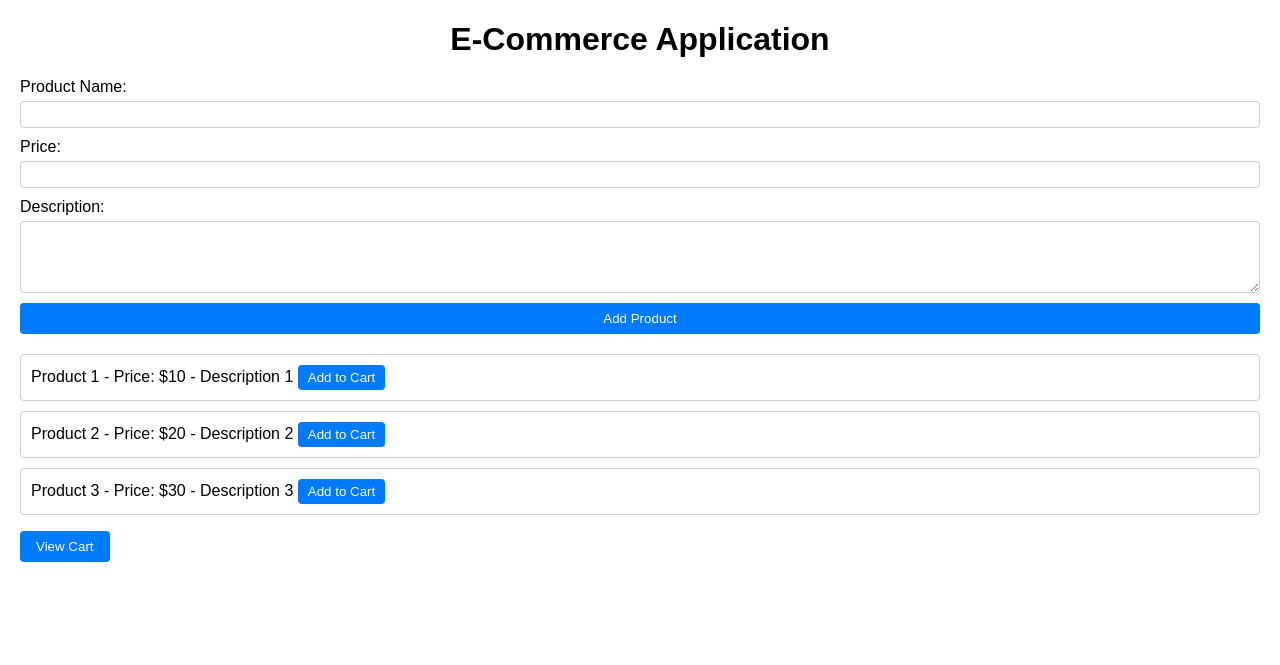
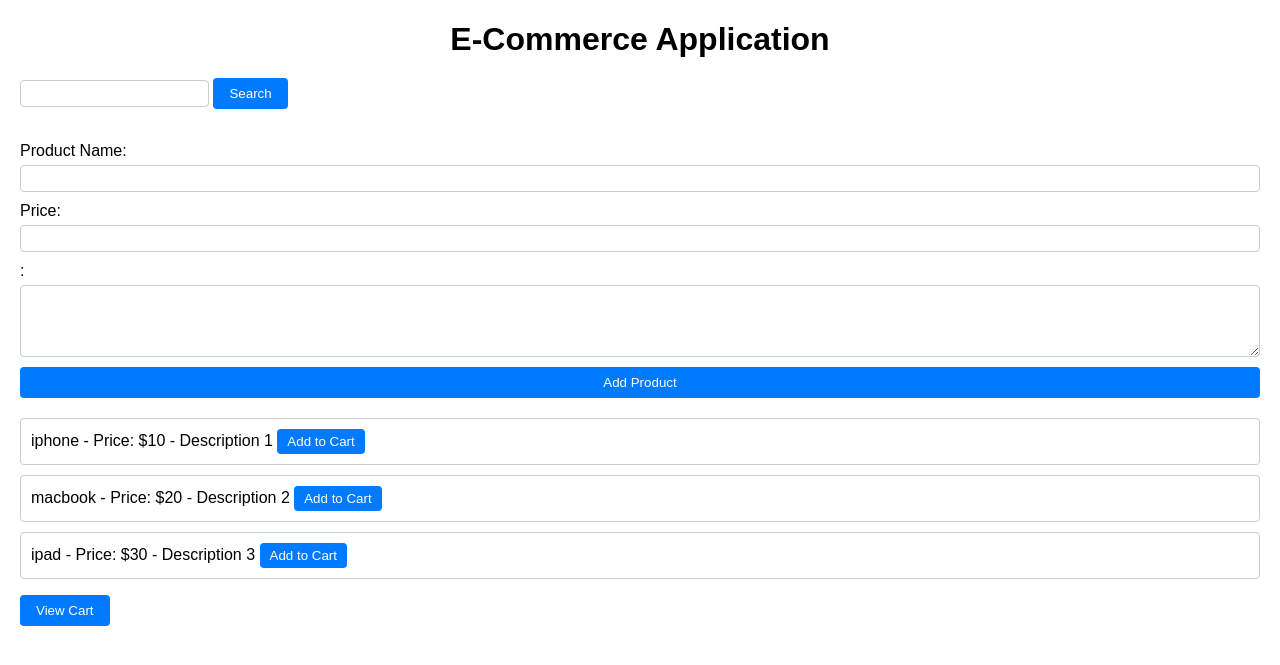
Before and after one commit to mohsin316/greenSoftware-ecommerce, a Flask app: page / in a window 1280 px wide. Shown: the top 665 px of the page. Run offline with Flask 3, Linux system fonts and the light colour scheme; data that the repository does not hold is empty.

Commit message:
completed search functionality

```diff
--- a/app.py
+++ b/app.py
@@ -4,9 +4,9 @@ app = Flask(__name__)
 
 # Sample data for products and cart
 products = [
-    {"id": 1, "name": "Product 1", "price": 10, "description": "Description 1"},
-    {"id": 2, "name": "Product 2", "price": 20, "description": "Description 2"},
-    {"id": 3, "name": "Product 3", "price": 30, "description": "Description 3"},
+    {"id": 1, "name": "iphone", "price": 10, "description": "Description 1"},
+    {"id": 2, "name": "macbook", "price": 20, "description": "Description 2"},
+    {"id": 3, "name": "ipad", "price": 30, "description": "Description 3"},
 ]
 
 cart = {}
@@ -15,6 +15,21 @@ cart = {}
 @app.route('/')
 def index():
     return render_template('index.html', products=products)
+
+
+@app.route('/search_product', methods=['POST'])
+def search_product():
+    data = request.get_json()
+    if not data:
+        return jsonify({'error': 'Invalid JSON data'}), 400
+
+    item = data.get("search")
+    res = []
+    for product in products:
+        if item.lower() in product['name'].lower():
+            res.append(product)
+
+    return jsonify({"searched": res})
 
 
 @app.route('/all_products')
--- a/static/css/style.css
+++ b/static/css/style.css
@@ -29,7 +29,7 @@ textarea {
 
 button {
   padding: 8px 16px;
-    background-color: #007BFF;
+  background-color: #007bff;
   color: #fff;
   border: none;
   border-radius: 4px;
@@ -51,7 +51,7 @@ li {
 .add-to-cart-btn,
 .delete-from-cart-btn {
   padding: 5px 10px;
-    background-color: #007BFF;
+  background-color: #007bff;
   color: #fff;
   border: none;
   border-radius: 4px;
@@ -66,3 +66,10 @@ li {
   margin-top: 10px;
   font-weight: bold;
 }
+
+.container div {
+  padding: 1rem;
+  outline: 1px solid gray;
+  margin-block: 1rem;
+  border-radius: 10px;
+}
--- a/static/js/script.js
+++ b/static/js/script.js
@@ -1,22 +1,28 @@
-document.addEventListener('DOMContentLoaded', () => {
+const container = document.querySelector(".container");
+const searchedItem = document.getElementById("search");
+
+document.addEventListener("DOMContentLoaded", () => {
   // Function to update the cart list and total amount
-
 
   // Function to add product to the cart
   async function addToCart(event) {
     const productId = event.target.dataset.productId;
 
     try {
-          const response = await fetch('/add_to_cart', {
-              method: 'POST',
+      const response = await fetch("/add_to_cart", {
+        method: "POST",
         headers: {
-                  'Content-Type': 'application/json'
+          "Content-Type": "application/json",
         },
-              body: JSON.stringify({ user_id: 'user1', product_id: parseInt(productId), quantity: 1 })
+        body: JSON.stringify({
+          user_id: "user1",
+          product_id: parseInt(productId),
+          quantity: 1,
+        }),
       });
 
       if (!response.ok) {
-              throw new Error('Failed to add the product to the cart.');
+        throw new Error("Failed to add the product to the cart.");
       }
 
       const cartData = await response.json();
@@ -31,16 +37,19 @@ document.addEventListener('DOMContentLoaded', () => {
     const productId = event.target.dataset.productId;
 
     try {
-          const response = await fetch('/delete_from_cart', {
-              method: 'POST',
+      const response = await fetch("/delete_from_cart", {
+        method: "POST",
         headers: {
-                  'Content-Type': 'application/json'
+          "Content-Type": "application/json",
         },
-              body: JSON.stringify({ user_id: 'user1', product_id: parseInt(productId) })
+        body: JSON.stringify({
+          user_id: "user1",
+          product_id: parseInt(productId),
+        }),
       });
 
       if (!response.ok) {
-              throw new Error('Failed to delete the product from the cart.');
+        throw new Error("Failed to delete the product from the cart.");
       }
 
       const cartData = await response.json();
@@ -51,23 +60,25 @@ document.addEventListener('DOMContentLoaded', () => {
   }
 
   // Add event listeners to the "Add to Cart" buttons
-  const addToCartButtons = document.querySelectorAll('.add-to-cart-btn');
-  addToCartButtons.forEach(button => {
-      button.addEventListener('click', addToCart);
+  const addToCartButtons = document.querySelectorAll(".add-to-cart-btn");
+  addToCartButtons.forEach((button) => {
+    button.addEventListener("click", addToCart);
   });
 
   // Add event listeners to the "Delete from Cart" buttons
-  const deleteFromCartButtons = document.querySelectorAll('.delete-from-cart-btn');
-  deleteFromCartButtons.forEach(button => {
-      button.addEventListener('click', deleteFromCart);
+  const deleteFromCartButtons = document.querySelectorAll(
+    ".delete-from-cart-btn"
+  );
+  deleteFromCartButtons.forEach((button) => {
+    button.addEventListener("click", deleteFromCart);
   });
 
   // Initially update the cart display
   async function getCart() {
     try {
-          const response = await fetch('/cart?user_id=user1');
+      const response = await fetch("/cart?user_id=user1");
       if (!response.ok) {
-              throw new Error('Failed to fetch the cart data.');
+        throw new Error("Failed to fetch the cart data.");
       }
 
       const cartData = await response.json();
@@ -80,24 +91,22 @@ document.addEventListener('DOMContentLoaded', () => {
   getCart();
 });
 
-
-document.addEventListener('DOMContentLoaded', () => {
-
+document.addEventListener("DOMContentLoaded", () => {
   // Function to create the "Delete from Cart" button
   function createDeleteFromCartButton(productId) {
-    const deleteButton = document.createElement('button');
-    deleteButton.textContent = 'Delete from Cart';
-    deleteButton.classList.add('delete-from-cart-btn');
-    deleteButton.setAttribute('data-product-id', productId);
-    deleteButton.addEventListener('click', deleteFromCart);
+    const deleteButton = document.createElement("button");
+    deleteButton.textContent = "Delete from Cart";
+    deleteButton.classList.add("delete-from-cart-btn");
+    deleteButton.setAttribute("data-product-id", productId);
+    deleteButton.addEventListener("click", deleteFromCart);
     return deleteButton;
   }
 
   async function getProducts() {
     try {
-      const response = await fetch('/');
+      const response = await fetch("/");
       if (!response.ok) {
-          throw new Error('Failed to fetch products.');
+        throw new Error("Failed to fetch products.");
       }
 
       const data = await response.json();
@@ -107,31 +116,57 @@ async function getProducts() {
     }
   }
 
+  async function searchProduct(e) {
+    e.preventDefault();
+    try {
+      const response = await fetch("/search_product", {
+        method: "POST",
+        headers: {
+          "Content-Type": "application/json",
+        },
+        body: JSON.stringify({ search: searchedItem.value }),
+      });
+
+      if (!response.ok) {
+        throw new Error("Failed to add the product.");
+      }
+
+      const data = await response.json();
+      console.log(data);
+      container.innerHTML = "";
+      data.searched.forEach((product) => {
+        container.innerHTML += `<div>${product.name} - Price:- ${product.price} - Description:- ${product.description} </div>`;
+      });
+    } catch (error) {
+      console.log("error", error);
+    }
+  }
+
   async function addProduct(event) {
     event.preventDefault();
 
-  const name = document.getElementById('name').value;
-  const price = parseFloat(document.getElementById('price').value);
-  const description = document.getElementById('description').value;
+    const name = document.getElementById("name").value;
+    const price = parseFloat(document.getElementById("price").value);
+    const description = document.getElementById("description").value;
 
     try {
-      const response = await fetch('/add_product', {
-          method: 'POST',
+      const response = await fetch("/add_product", {
+        method: "POST",
         headers: {
-              'Content-Type': 'application/json'
+          "Content-Type": "application/json",
         },
-          body: JSON.stringify({ name, price, description })
+        body: JSON.stringify({ name, price, description }),
       });
 
       if (!response.ok) {
-          throw new Error('Failed to add the product.');
+        throw new Error("Failed to add the product.");
       }
 
       // Fetch the updated product list after adding a new product
       await getProducts();
 
       // Clear the form after successful product addition
-      document.getElementById('product-form').reset();
+      document.getElementById("product-form").reset();
     } catch (error) {
       console.error(error.message);
     }
@@ -140,11 +175,11 @@ async function addProduct(event) {
   getProducts();
   // Function to update the products list
   function updateProductsList(products) {
-  const productList = document.getElementById('product-list');
-  productList.innerHTML = '';
+    const productList = document.getElementById("product-list");
+    productList.innerHTML = "";
 
-  products.forEach(product => {
-      const listItem = document.createElement('li');
+    products.forEach((product) => {
+      const listItem = document.createElement("li");
       listItem.textContent = `${product.name} - Price: $${product.price} - ${product.description}`;
       listItem.appendChild(createAddToCartButton(product.id));
       productList.appendChild(listItem);
@@ -153,28 +188,30 @@ function updateProductsList(products) {
   // Function to view the cart
   async function viewCart(event) {
     try {
-        const response = await fetch('/cart?user_id=user1');
+      const response = await fetch("/cart?user_id=user1");
       if (!response.ok) {
-            throw new Error('Failed to fetch the cart data.');
+        throw new Error("Failed to fetch the cart data.");
       }
 
       const cartData = await response.json();
 
-        const cartList = document.getElementById('cart-list');
-        const totalAmountElement = document.getElementById('total-amount');
+      const cartList = document.getElementById("cart-list");
+      const totalAmountElement = document.getElementById("total-amount");
 
-        cartList.innerHTML = '';
-        cartData.cart_items.forEach(cartItem => {
-            const listItem = document.createElement('li');
+      cartList.innerHTML = "";
+      cartData.cart_items.forEach((cartItem) => {
+        const listItem = document.createElement("li");
         listItem.textContent = `${cartItem.name} - Price: $${cartItem.price} - Quantity: ${cartItem.quantity} - Subtotal: $${cartItem.item_total}`;
         cartList.appendChild(listItem);
       });
 
-        totalAmountElement.textContent = `Total: $${cartData.total_amount.toFixed(2)}`;
+      totalAmountElement.textContent = `Total: $${cartData.total_amount.toFixed(
+        2
+      )}`;
 
       // Show the cart list and total amount
-        cartList.style.display = 'block';
-        totalAmountElement.style.display = 'block';
+      cartList.style.display = "block";
+      totalAmountElement.style.display = "block";
     } catch (error) {
       console.error(error.message);
     }
@@ -184,16 +221,19 @@ async function deleteFromCart(event) {
     const productId = event.target.dataset.productId;
 
     try {
-      const response = await fetch('/delete_from_cart', {
-          method: 'POST',
+      const response = await fetch("/delete_from_cart", {
+        method: "POST",
         headers: {
-              'Content-Type': 'application/json'
+          "Content-Type": "application/json",
         },
-          body: JSON.stringify({ user_id: 'user1', product_id: parseInt(productId) })
+        body: JSON.stringify({
+          user_id: "user1",
+          product_id: parseInt(productId),
+        }),
       });
 
       if (!response.ok) {
-          throw new Error('Failed to delete the product from the cart.');
+        throw new Error("Failed to delete the product from the cart.");
       }
 
       const cartData = await response.json();
@@ -203,13 +243,13 @@ async function deleteFromCart(event) {
     }
   }
   function updateCart(data) {
-  const cartList = document.getElementById('cart-list');
-  const totalAmountElement = document.getElementById('total-amount');
+    const cartList = document.getElementById("cart-list");
+    const totalAmountElement = document.getElementById("total-amount");
     let totalAmount = 0;
 
-  cartList.innerHTML = '';
-  data.cart_items.forEach(cartItem => {
-      const listItem = document.createElement('li');
+    cartList.innerHTML = "";
+    data.cart_items.forEach((cartItem) => {
+      const listItem = document.createElement("li");
       listItem.textContent = `${cartItem.name} - Price: $${cartItem.price} - Quantity: ${cartItem.quantity} - Subtotal: $${cartItem.item_total}`;
       listItem.appendChild(createDeleteFromCartButton(cartItem.product_id));
       cartList.appendChild(listItem);
@@ -219,26 +259,28 @@ function updateCart(data) {
     totalAmountElement.textContent = `Total: $${totalAmount.toFixed(2)}`;
 
     // Show the cart list and total amount
-  cartList.style.display = 'block';
-  totalAmountElement.style.display = 'block';
+    cartList.style.display = "block";
+    totalAmountElement.style.display = "block";
   }
 
   // Function to create a "Delete from Cart" button
   function createDeleteButton(productId) {
-  const deleteButton = document.createElement('button');
-  deleteButton.textContent = 'Delete from Cart';
-  deleteButton.classList.add('delete-from-cart-btn');
-  deleteButton.setAttribute('data-product-id', productId);
-  deleteButton.addEventListener('click', deleteFromCart);
+    const deleteButton = document.createElement("button");
+    deleteButton.textContent = "Delete from Cart";
+    deleteButton.classList.add("delete-from-cart-btn");
+    deleteButton.setAttribute("data-product-id", productId);
+    deleteButton.addEventListener("click", deleteFromCart);
     return deleteButton;
   }
 
   // Function to update the cart list and total amount
 
+  const productForm = document.getElementById("product-form");
+  productForm.addEventListener("submit", addProduct);
 
-const productForm = document.getElementById('product-form');
-productForm.addEventListener('submit', addProduct);
+  const viewCartButton = document.getElementById("view-cart-btn");
+  viewCartButton.addEventListener("click", viewCart);
 
-const viewCartButton = document.getElementById('view-cart-btn');
-viewCartButton.addEventListener('click', viewCart);
+  const productSearchForm = document.getElementById("product-search");
+  productSearchForm.addEventListener("submit", searchProduct);
 });
--- a/templates/index.html
+++ b/templates/index.html
@@ -1,33 +1,60 @@
 <!DOCTYPE html>
 <html lang="en">
   <head>
-    <meta charset="UTF-8">
-    <meta name="viewport" content="width=device-width, initial-scale=1.0">
+    <meta charset="UTF-8" />
+    <meta name="viewport" content="width=device-width, initial-scale=1.0" />
     <title>Product Store</title>
-    <link rel="stylesheet" href="{{ url_for('static', filename='css/style.css') }}">
+    <link
+      rel="stylesheet"
+      href="{{ url_for('static', filename='css/style.css') }}"
+    />
   </head>
   <body>
     <h1>E-Commerce Application</h1>
+    <form id="product-search">
+      <label>
+        <input type="text" id="search" />
+        <button type="submit">Search</button>
+      </label>
+    </form>
+
+    <div class="container"></div>
+
     <form id="product-form">
       <label for="name">Product Name:</label>
-        <input type="text" id="name" name="name" required>
+      <input type="text" id="name" name="name" required />
       <label for="price">Price:</label>
-        <input type="number" id="price" name="price" min="0" step="0.01" required>
-        <label for="description">Description:</label>
-        <textarea id="description" name="description" rows="4" required></textarea>
+      <input
+        type="number"
+        id="price"
+        name="price"
+        min="0"
+        step="0.01"
+        required
+      />
+      <label for="description">:</label>
+      <textarea
+        id="description"
+        name="description"
+        rows="4"
+        required
+      ></textarea>
       <button type="submit">Add Product</button>
     </form>
     <ul id="product-list">
       {% for product in products %}
       <li>
-            {{ product.name }} - Price: ${{ product.price }} - {{ product.description }}
-            <button class="add-to-cart-btn" data-product-id="{{ product.id }}">Add to Cart</button>
+        {{ product.name }} - Price: ${{ product.price }} - {{
+        product.description }}
+        <button class="add-to-cart-btn" data-product-id="{{ product.id }}">
+          Add to Cart
+        </button>
       </li>
       {% endfor %}
     </ul>
     <button id="view-cart-btn">View Cart</button>
-    <ul id="cart-list" style="display: none;"></ul>
-    <p id="total-amount" style="display: none;"></p>
+    <ul id="cart-list" style="display: none"></ul>
+    <p id="total-amount" style="display: none"></p>
     <script src="{{ url_for('static', filename='js/script.js') }}"></script>
   </body>
 </html>
```
Also changed, not shown: templates/add_product_form.html (+4 -4 lines). Lines whose indentation alone changed are shown as unchanged.
